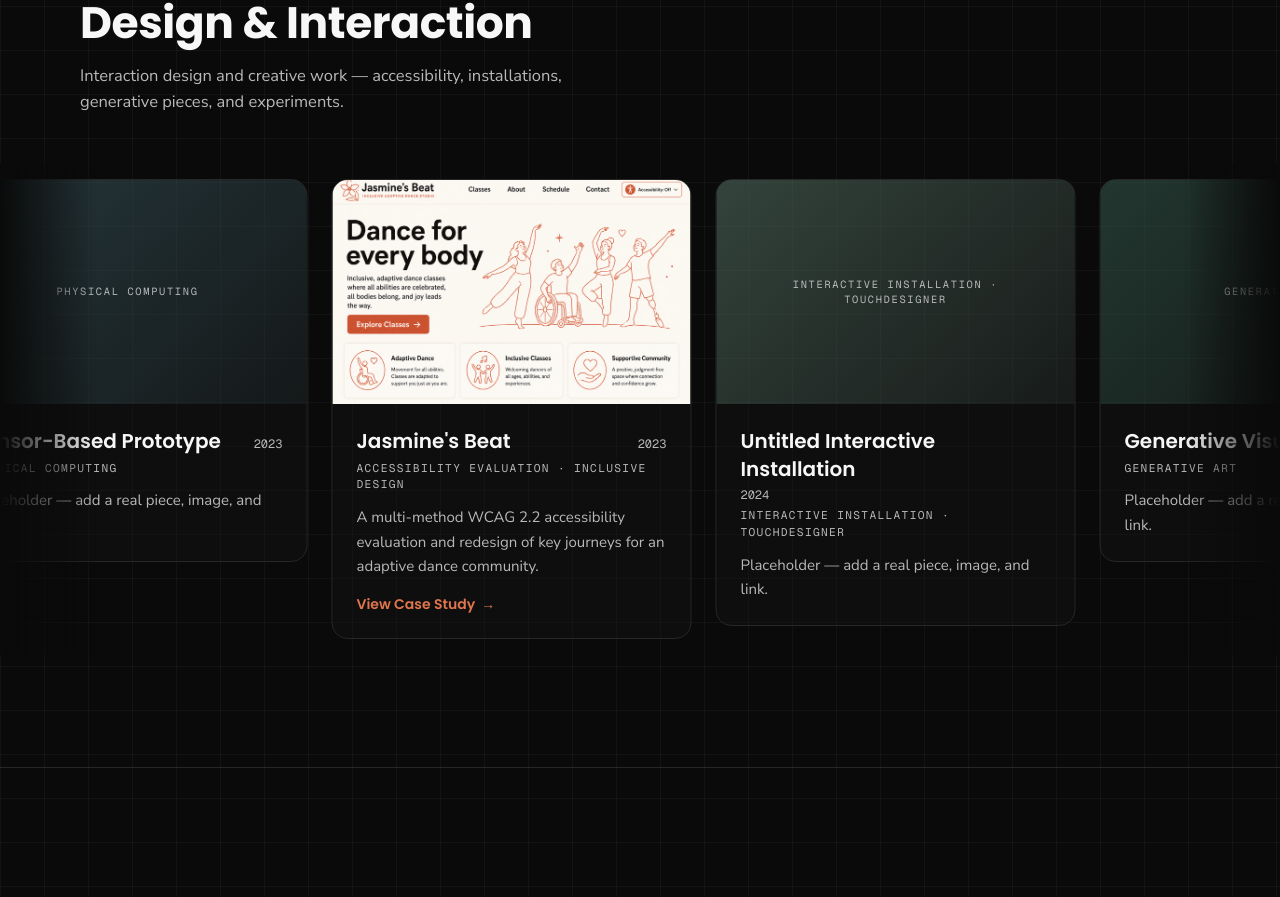
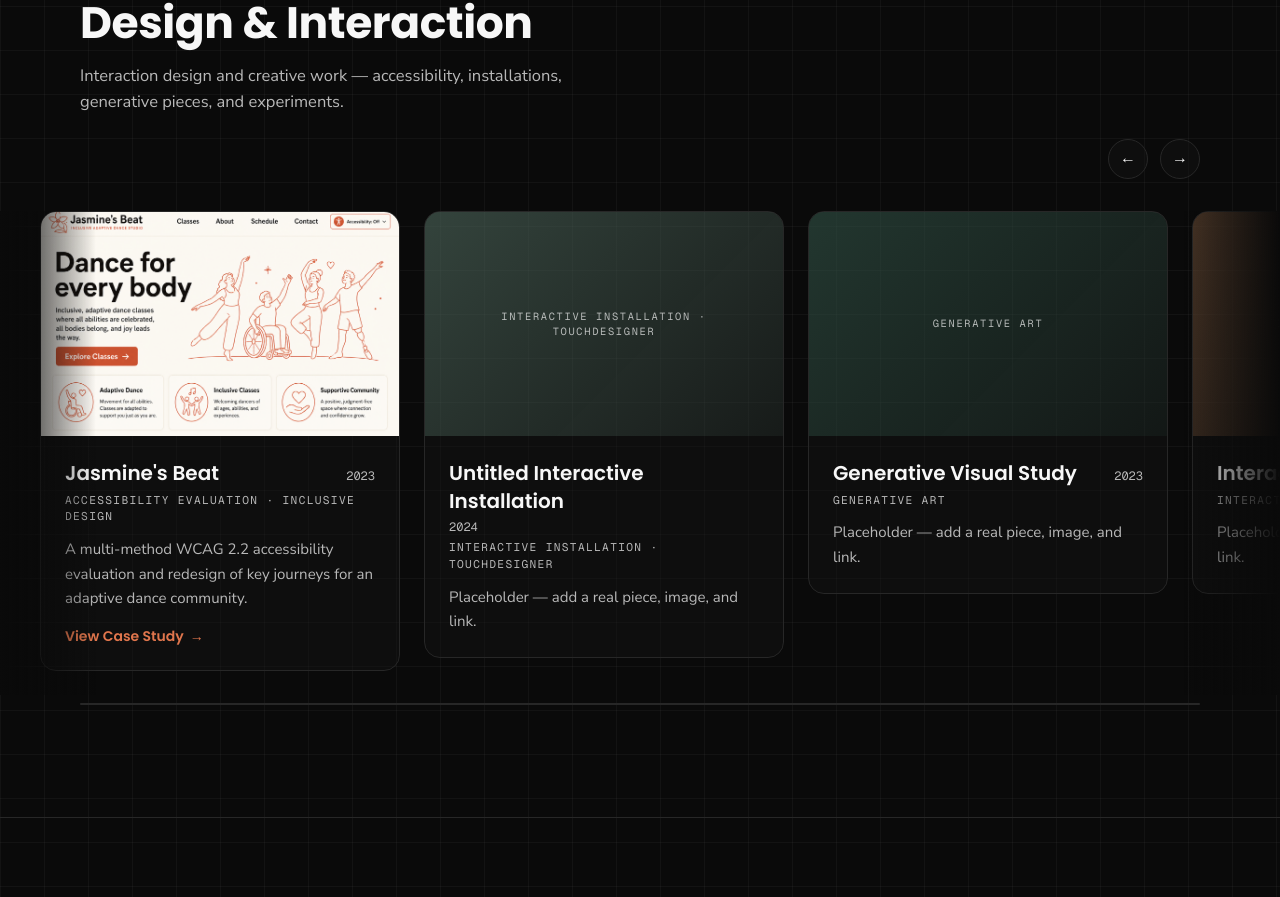
Before and after one commit to XiuerG/xiu-portfolio, a Next.js app: page / in a window 1280 px wide. Shown: the part 3470-4367 px from the top of the page. Built offline with nearby package versions, Linux system fonts and the light colour scheme.

Commit message:
Refactor Design & Interaction to an interactive scroll carousel with buttons and progress indicator

```diff
--- a/src/app/globals.css
+++ b/src/app/globals.css
@@ -214,7 +214,13 @@ a {
   }
 }
 
-/* Pause marquee animation on hover */
-.hover-pause:hover .animate-marquee-right {
-  animation-play-state: paused;
+/* Hide scrollbar for Chrome, Safari and Opera */
+.scrollbar-none::-webkit-scrollbar {
+  display: none;
 }
+
+/* Hide scrollbar for IE, Edge and Firefox */
+.scrollbar-none {
+  -ms-overflow-style: none;  /* IE and Edge */
+  scrollbar-width: none;  /* Firefox */
+}
--- a/src/components/ArtWork.tsx
+++ b/src/components/ArtWork.tsx
@@ -1,3 +1,6 @@
+"use client";
+
+import { useState, useRef, useEffect } from "react";
 import Link from "next/link";
 import { artworks } from "@/lib/art";
 import { projects } from "@/lib/projects";
@@ -62,26 +65,85 @@ function buildCards(): Card[] {
  */
 export function ArtWork() {
   const cards = buildCards();
+  const [scrollProgress, setScrollProgress] = useState(0);
+  const scrollRef = useRef<HTMLDivElement>(null);
+
+  const handleScroll = () => {
+    const el = scrollRef.current;
+    if (!el) return;
+    const scrollLeft = el.scrollLeft;
+    const maxScroll = el.scrollWidth - el.clientWidth;
+    if (maxScroll <= 0) {
+      setScrollProgress(0);
+    } else {
+      setScrollProgress((scrollLeft / maxScroll) * 100);
+    }
+  };
+
+  useEffect(() => {
+    const el = scrollRef.current;
+    if (!el) return;
+    handleScroll();
+    // Small delay to let browser settle rendering
+    const timer = setTimeout(handleScroll, 100);
+    window.addEventListener("resize", handleScroll);
+    return () => {
+      clearTimeout(timer);
+      window.removeEventListener("resize", handleScroll);
+    };
+  }, []);
+
+  const scroll = (direction: "left" | "right") => {
+    const el = scrollRef.current;
+    if (!el) return;
+    const scrollAmount = direction === "left" ? -360 : 360;
+    el.scrollBy({ left: scrollAmount, behavior: "smooth" });
+  };
 
   return (
     <section
       id="design"
       className="scroll-mt-24 border-t border-line py-24 md:py-28"
     >
-      <SectionHeader
-        eyebrow="Design & Interaction"
-        title="Design & Interaction"
-        description="Interaction design and creative work — accessibility, installations, generative pieces, and experiments."
-      />
-      <div className="mx-auto mt-12 w-full">
+      <div className="relative">
+        <SectionHeader
+          eyebrow="Design & Interaction"
+          title="Design & Interaction"
+          description="Interaction design and creative work — accessibility, installations, generative pieces, and experiments."
+        />
+
+        {/* Navigation Controls */}
+        <div className="mx-auto mt-6 flex max-w-[1200px] justify-end gap-3 px-6 md:px-10">
+          <button
+            onClick={() => scroll("left")}
+            className="flex h-10 w-10 items-center justify-center rounded-full border border-line bg-raised/40 text-bone hover:border-accent hover:text-accent transition-colors duration-200 cursor-pointer focus:outline-none focus:ring-2 focus:ring-accent/50"
+            aria-label="Scroll left"
+          >
+            <span className="translate-y-[-1px]">←</span>
+          </button>
+          <button
+            onClick={() => scroll("right")}
+            className="flex h-10 w-10 items-center justify-center rounded-full border border-line bg-raised/40 text-bone hover:border-accent hover:text-accent transition-colors duration-200 cursor-pointer focus:outline-none focus:ring-2 focus:ring-accent/50"
+            aria-label="Scroll right"
+          >
+            <span className="translate-y-[-1px]">→</span>
+          </button>
+        </div>
+      </div>
+
+      <div className="mx-auto mt-8 w-full">
         <Reveal>
-          <div className="hover-pause relative w-full overflow-hidden py-4">
+          <div className="relative w-full overflow-hidden">
             {/* Ambient gradients to fade out edges */}
             <div className="pointer-events-none absolute inset-y-0 left-0 z-10 w-12 bg-gradient-to-r from-ground to-transparent md:w-24" />
             <div className="pointer-events-none absolute inset-y-0 right-0 z-10 w-12 bg-gradient-to-l from-ground to-transparent md:w-24" />
 
-            <div className="animate-marquee-right flex gap-6 w-max items-stretch px-6 md:px-10">
-              {[...cards, ...cards].map((card, index) => {
+            <div
+              ref={scrollRef}
+              onScroll={handleScroll}
+              className="scrollbar-none flex gap-6 overflow-x-auto scroll-smooth px-6 pb-6 md:px-10"
+            >
+              {cards.map((card) => {
                 const CardInner = (
                   <article className="group flex h-full flex-col overflow-hidden rounded-2xl border border-line bg-raised/40">
                     {card.image ? (
@@ -143,7 +205,7 @@ export function ArtWork() {
                 if (card.href && card.internal) {
                   return (
                     <Link
-                      key={`${card.title}-${index}`}
+                      key={card.title}
                       href={card.href}
                       aria-label={`${card.title} — ${card.cta}`}
                       className={cardClass}
@@ -155,7 +217,7 @@ export function ArtWork() {
                 if (card.href) {
                   return (
                     <a
-                      key={`${card.title}-${index}`}
+                      key={card.title}
                       href={card.href}
                       target="_blank"
                       rel="noopener noreferrer"
@@ -168,7 +230,7 @@ export function ArtWork() {
                 }
                 return (
                   <div
-                    key={`${card.title}-${index}`}
+                    key={card.title}
                     className="w-[280px] sm:w-[320px] md:w-[360px] shrink-0 h-full"
                   >
                     {CardInner}
@@ -179,6 +241,15 @@ export function ArtWork() {
           </div>
         </Reveal>
       </div>
+
+      {/* Progress bar */}
+      <div className="mx-auto mt-2 max-w-[1200px] px-6 md:px-10">
+        <div className="h-[2px] w-full bg-line rounded-full overflow-hidden">
+          <div
+            className="h-full bg-accent transition-all duration-150 rounded-full"
+            style={{ width: `${scrollProgress}%` }}
+          />
+        </div>
+      </div>
     </section>
-  );
-}
+  );}
```
